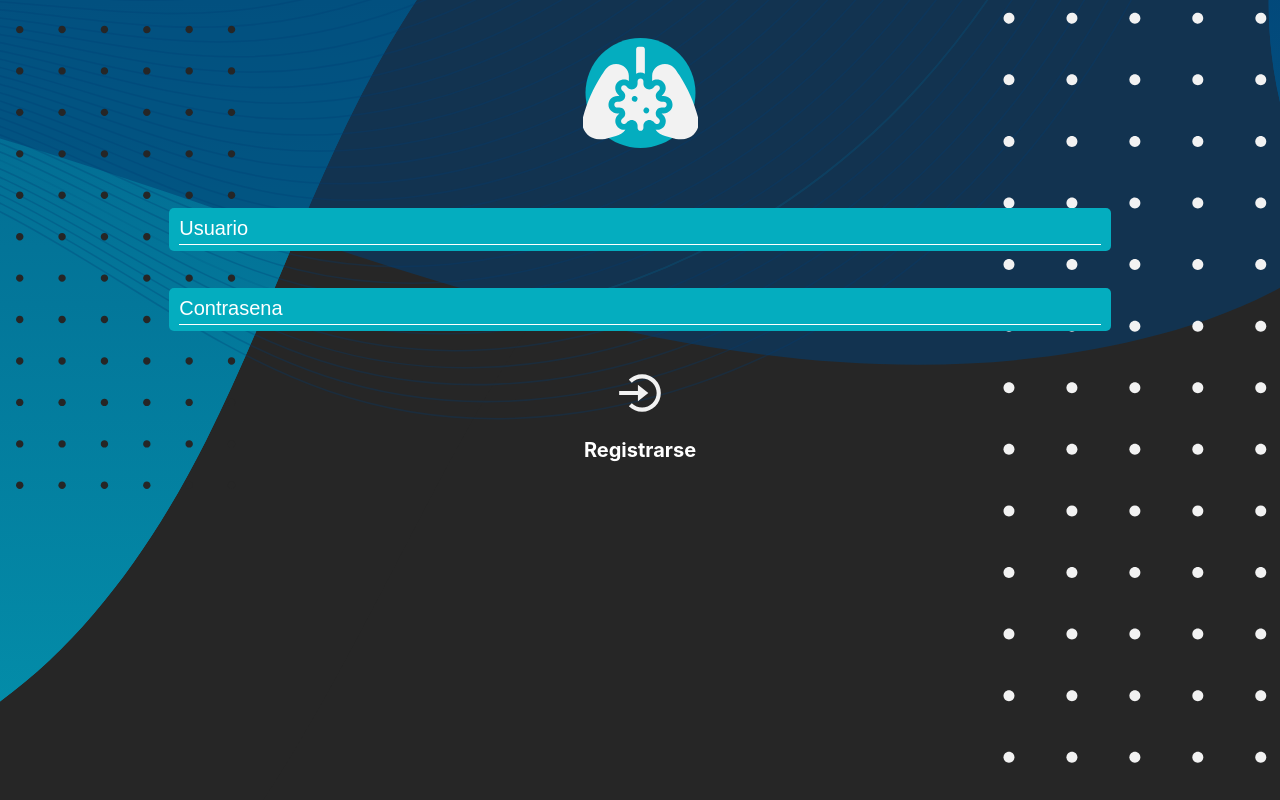
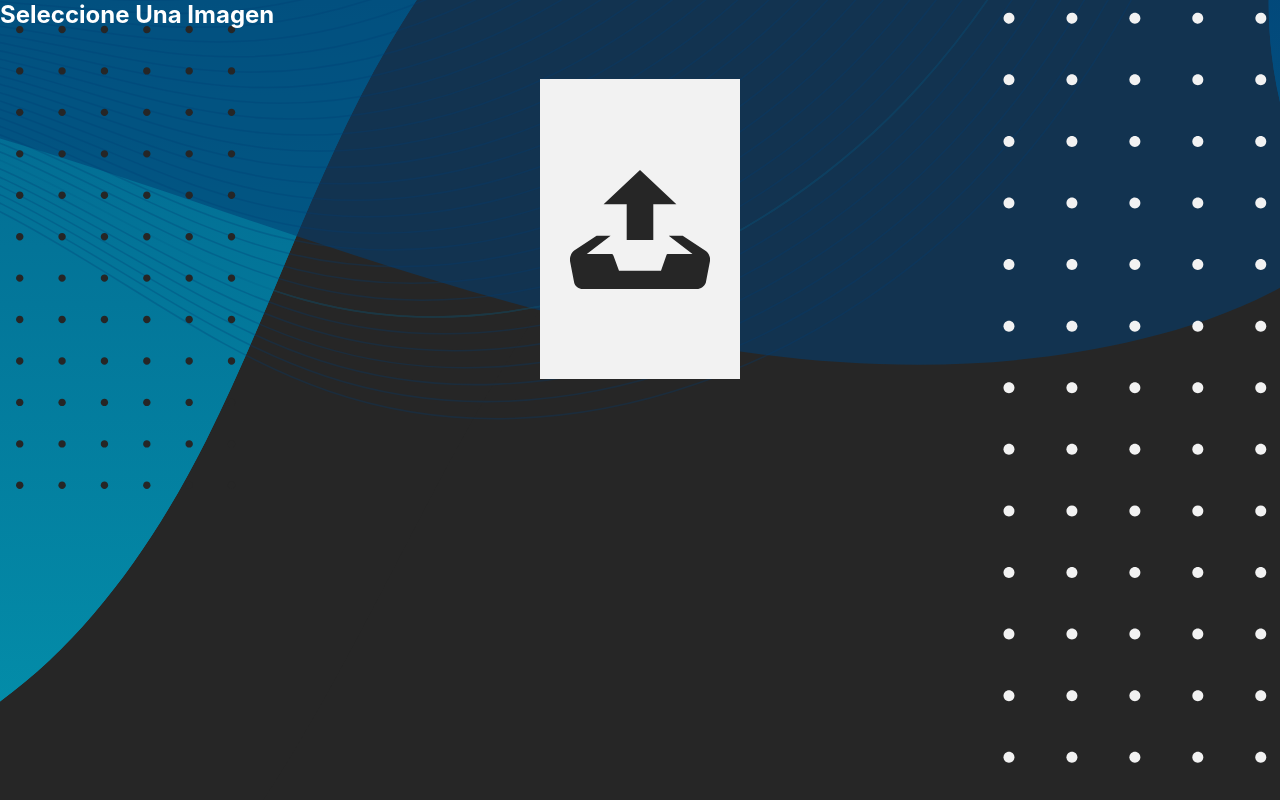
Before and after one commit to JoelSanchez01/TomografiasAppFront, a React (Create React App) app: page /subir in a window 1280 px wide. Built offline with nearby package versions, Linux system fonts and the light colour scheme.

Commit message:
Se tiene listo y posicionado elinput File

```diff
--- a/package.json
+++ b/package.json
@@ -6,6 +6,7 @@
     "@testing-library/jest-dom": "^5.14.1",
     "@testing-library/react": "^11.2.7",
     "@testing-library/user-event": "^12.8.3",
+    "bulma": "^0.9.3",
     "react": "^17.0.2",
     "react-dom": "^17.0.2",
     "react-router-dom": "^5.2.0",
--- a/src/components/App.jsx
+++ b/src/components/App.jsx
@@ -1,12 +1,15 @@
 import React from "react";
-import Formulario from "./Formulario";
-
+import { BrowserRouter, Route, Switch } from "react-router-dom";
+import Formulario from "../pages/Formulario";
+import Subir from "../pages/Subir";
 function App() {
   return (
-    <div className="App">
-      <Formulario />
-    </div>
+    <BrowserRouter>
+      <Switch>
+        <Route exact path="/" component={Formulario} />
+        <Route exact path="/subir" component={Subir} />
+      </Switch>
+    </BrowserRouter>
   );
 }
-
 export default App;
--- a/src/components/ButtonLog.jsx
+++ b/src/components/ButtonLog.jsx
@@ -1,4 +1,5 @@
 import React from "react";
+import { Link } from "react-router-dom";
 import "../styles/ButtonLog.css";
 
 class ButtonLog extends React.Component {
--- /dev/null
+++ b/src/components/Inputfile.jsx
@@ -0,0 +1,34 @@
+import React from "react";
+import "../styles/InputFile.css";
+
+class Inputfile extends React.Component {
+  render() {
+    return (
+      <div class="container-input">
+        <input
+          type="file"
+          name="file-6"
+          id="file-6"
+          class="inputfile inputfile-6"
+          data-multiple-caption="{count} archivos seleccionados"
+          multiple
+        />
+        <label for="file-6">
+          <figure>
+            <svg
+              xmlns="http://www.w3.org/2000/svg"
+              class="iborrainputfile"
+              width="20"
+              height="17"
+              viewBox="0 0 20 17"
+            >
+              <path d="M10 0l-5.2 4.9h3.3v5.1h3.8v-5.1h3.3l-5.2-4.9zm9.3 11.5l-3.2-2.1h-2l3.4 2.6h-3.5c-.1 0-.2.1-.2.1l-.8 2.3h-6l-.8-2.2c-.1-.1-.1-.2-.2-.2h-3.6l3.4-2.6h-2l-3.2 2.1c-.4.3-.7 1-.6 1.5l.6 3.1c.1.5.7.9 1.2.9h16.3c.6 0 1.1-.4 1.3-.9l.6-3.1c.1-.5-.2-1.2-.7-1.5z"></path>
+            </svg>
+          </figure>
+          <span class="iborrainputfile"></span>
+        </label>
+      </div>
+    );
+  }
+}
+export default Inputfile;
--- a/src/components/Formulario.jsx
+++ b/src/pages/Formulario.jsx
@@ -1,7 +1,7 @@
 import React from "react";
-import Input from "./Input";
+import Input from "../components/Input";
 import "../styles/Formulario.css";
-import ButtonLog from "./ButtonLog";
+import ButtonLog from "../components/ButtonLog";
 
 class Formulario extends React.Component {
   render() {
--- /dev/null
+++ b/src/pages/Subir.jsx
@@ -0,0 +1,16 @@
+import React from "react";
+import InputFile from "../components/Inputfile";
+import "../styles/Subir.css";
+
+class Subir extends React.Component {
+  render() {
+    return (
+      <div className="Container">
+        <h2>Seleccione Una Imagen</h2>
+        <InputFile />
+      </div>
+    );
+  }
+}
+
+export default Subir;
--- /dev/null
+++ b/src/styles/InputFile.css
@@ -0,0 +1,95 @@
+/**********File Inputs**********/
+.container-input {
+    text-align: center;
+    padding: 50px 0;
+    border-radius: 6px;
+    width: 100%;
+    margin: 0 auto;
+    margin-bottom: 20px;
+}
+
+.inputfile {
+    width: 0.1px;
+    height: 0.1px;
+    opacity: 0;
+    overflow: hidden;
+    position: absolute;
+    z-index: -1;
+}
+
+.inputfile+label {
+    font-size: 1.25rem;
+    font-weight: 700;
+    text-overflow: ellipsis;
+    white-space: nowrap;
+    cursor: pointer;
+    display: inline-block;
+    overflow: hidden;
+}
+
+
+.iborrainputfile {
+    font-size: 16px;
+    font-weight: normal;
+    font-family: 'Lato';
+}
+
+.inputfile-6+label {
+    color: #F2F2F2;
+}
+
+.inputfile-6:focus+label,
+.inputfile-6.has-focus+label,
+.inputfile-6+label:hover {
+    color: #F2F2F2;
+}
+
+.inputfile-6+label figure {
+    min-width: 200px;
+    min-height: 300px;
+    max-width: 250px;
+    max-height: 350px;
+
+    background-color: #F2F2F2;
+    display: flex;
+    justify-content: center;
+    align-items: center;
+    position: relative;
+    padding: 30px;
+}
+
+.inputfile-6:focus+label figure,
+.inputfile-6.has-focus+label figure,
+.inputfile-6+label:hover figure {
+    background-color: #949494;
+}
+
+.inputfile-6+label figure::before,
+.inputfile-6+label figure::after {
+    width: 0;
+    height: 0;
+    content: '';
+    position: absolute;
+    top: 0;
+    right: 0;
+}
+
+.inputfile-6+label figure::before {
+    border-top: 20px solid transparent;
+    border-left: 20px solid transparent;
+}
+
+
+.inputfile-6:focus+label figure::after,
+.inputfile-6.has-focus+label figure::after,
+.inputfile-6+label:hover figure::after {
+    border-bottom-color: #F2F2F2;
+}
+
+.inputfile-6+label svg {
+    margin: 0;
+    padding: 0;
+    width: 100%;
+    height: 100%;
+    fill: #262626;
+}
--- /dev/null
+++ b/src/styles/Subir.css
@@ -0,0 +1,12 @@
+* {
+    margin: 0;
+    padding: 0;
+    box-sizing: border-box;
+
+}
+
+.Container {
+    margin: 0;
+    height: 100vh;
+    color: white;
+}
```
Also changed, not shown: 1 other file (tests, documents, lock files or other folders).
